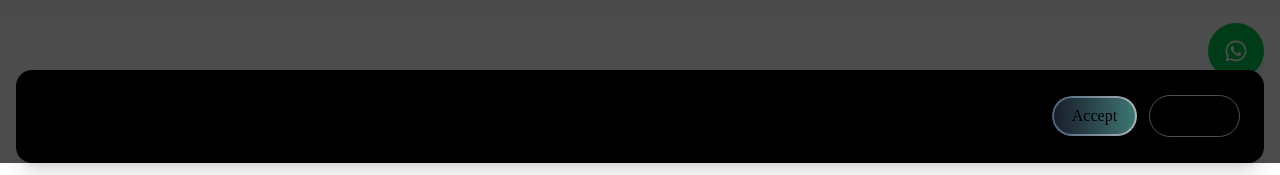
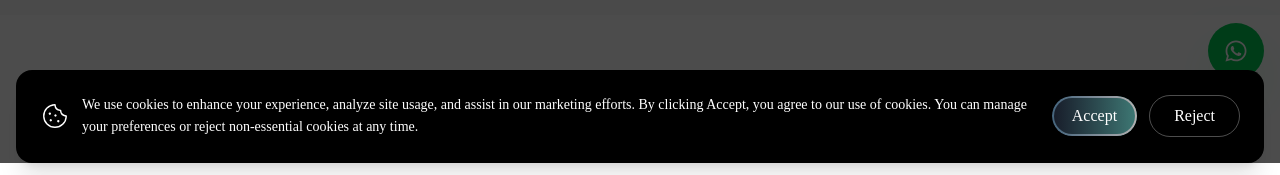
Before and after one commit to Techsoul437/heart-view-health-site, a Next.js app: page / in a window 1280 px wide. Shown: the part 625-800 px from the top of the page. Built offline with nearby package versions, Linux system fonts and the light colour scheme; no server answers; a web font is replaced by a local one.

Commit message:
cookies color change

```diff
--- a/src/components/Cookies/CookieConsent.tsx
+++ b/src/components/Cookies/CookieConsent.tsx
@@ -42,12 +42,12 @@ export default function CookieConsent() {
    <div className="fixed inset-0 z-9999 bg-black/70 flex items-end mb-3 justify-center px-4">
 
   {/* Banner */}
-  <div className="w-full max-w-7xl bg-black text-black px-6 py-6 rounded-2xl shadow-xl flex flex-col md:flex-row md:items-center md:justify-between gap-6 pointer-events-auto">
+  <div className="w-full max-w-7xl bg-black text-white px-6 py-6 rounded-2xl shadow-xl flex flex-col md:flex-row md:items-center md:justify-between gap-6 pointer-events-auto">
     <div className="flex flex-col sm:flex-row sm:items-center gap-3">
 
   {/* ICON */}
   <div className="flex justify-center sm:justify-start">
-    <PiCookieLight className="text-black text-3xl shrink-0" />
+    <PiCookieLight className="text-white text-3xl shrink-0" />
   </div>
 
   {/* TEXT */}
@@ -63,7 +63,7 @@ export default function CookieConsent() {
 
       <button
         onClick={acceptCookies}
-        className="px-5 py-2 rounded-full group relative text-black overflow-hidden bg-linear-to-r from-[#181E2B] to-[#3D7773] before:absolute before:inset-0 before:rounded-full before:p-px before:bg-linear-to-r before:from-[#45657D] before:to-[#B4B0B0] before:content-[''] cursor-pointer"
+        className="px-5 py-2 rounded-full group relative text-white overflow-hidden bg-linear-to-r from-[#181E2B] to-[#3D7773] before:absolute before:inset-0 before:rounded-full before:p-px before:bg-linear-to-r before:from-[#45657D] before:to-[#B4B0B0] before:content-[''] cursor-pointer"
       >
         <span className="absolute inset-0.5 rounded-full bg-linear-to-r from-[#181E2B] to-[#3D7773]"></span>
         <span className="relative z-10">Accept</span>
```
